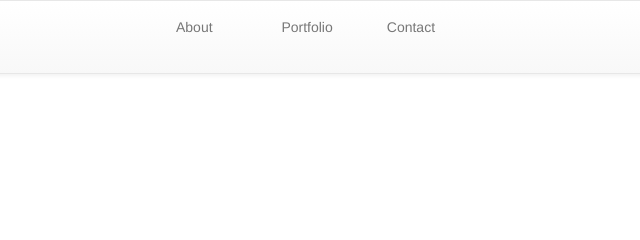
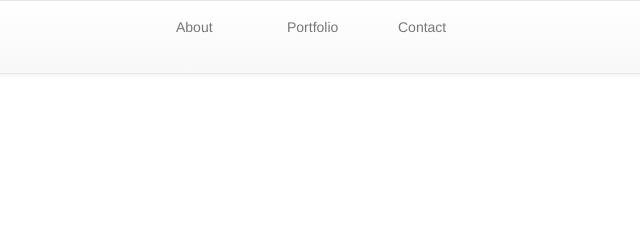
Before and after one commit to purvam98/Basic-Portfolio, a plain HTML site: page index2.html in a window 1280 px wide. Shown: the top 240 px of the page, 320-960 px from the left. Drawn offline with nearby package versions, Linux system fonts and the light colour scheme; files whose address does not match are found by name.

Commit message:
Update index2.html

```diff
--- a/index2.html
+++ b/index2.html
@@ -33,7 +33,7 @@
 
       <div id="navbar" class="navbar col-lg-4 col-md-12 col-xs-12">
 
-        <ul class="nav navbar-nav">
+        <ul class="nav navbar-nav col-xs-12">
           <li class="col-md-4 col-xs-4 col-lg-4"><a href="#">About</a></li>
           <li class="col-md-4 col-xs-4 col-lg-4"><a href="#">Portfolio</a></li>
           <li class="col-md-4 col-xs-4 col-lg-4"><a href="#">Contact</a></li>
```
